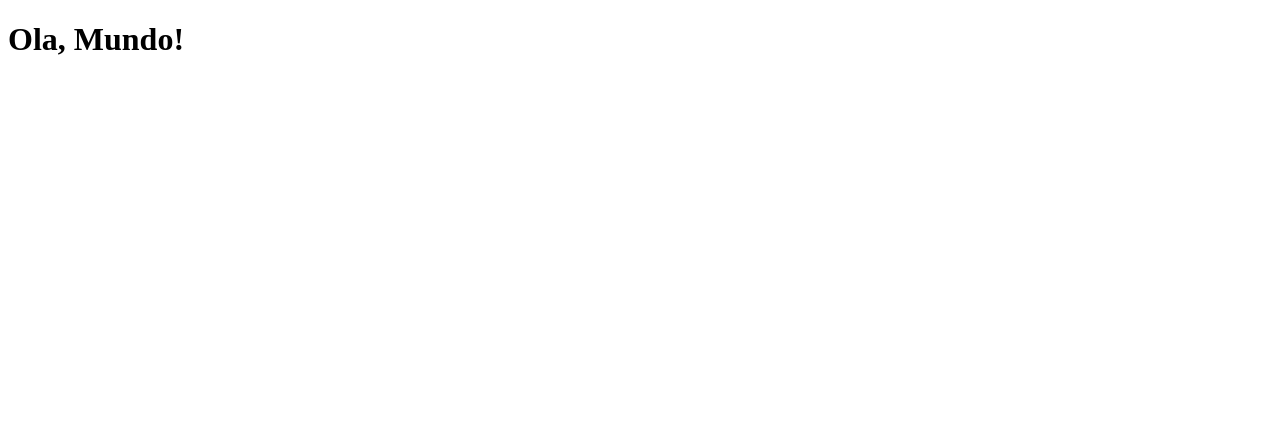
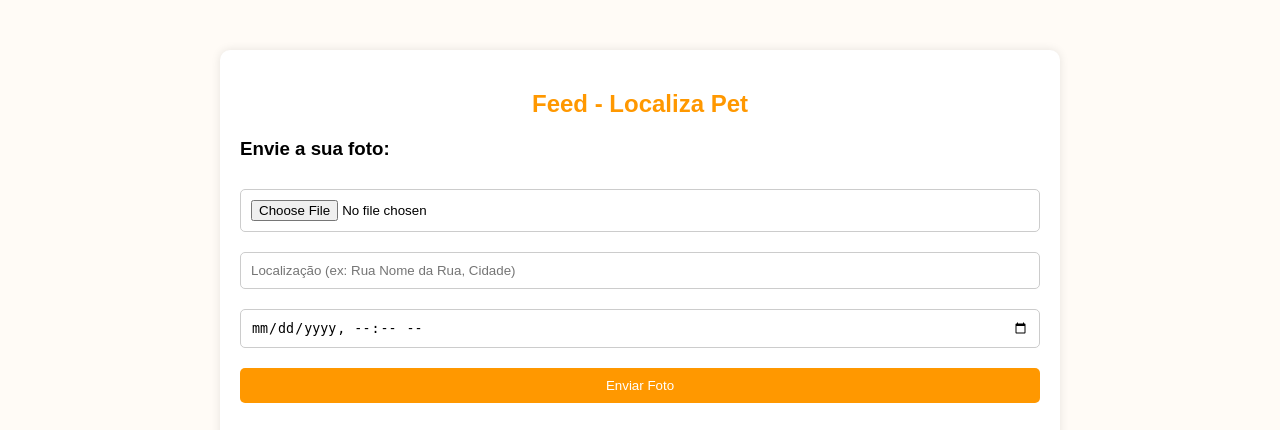
Before and after one commit to Projeto-Integrador-Univesp-LocalizaPet/Projeto_Localiza_Pet, a Django app: page / in a window 1280 px wide. Before the commit the part shown is almost empty. Shown: the top 430 px of the page. Before the commit the page ends 55 px from the top, so only its background shows below. Run offline with Django 5.2, Linux system fonts and the light colour scheme.

Commit message:
Update home.html

```diff
--- a/app_localiza_pet/templates/usuarios/home.html
+++ b/app_localiza_pet/templates/usuarios/home.html
@@ -1,12 +1,98 @@
 <!DOCTYPE html>
-<html lang="en">
+<html lang="pt-br">
 <head>
-    <meta charset="UTF-8">
-    <meta name="viewport" content="width=device-width, initial-scale=1.0">
-    <title>Document</title>
+  <meta charset="UTF-8">
+  <meta name="viewport" content="width=device-width, initial-scale=1.0">
+  <title>Feed - Localiza Pet</title>
+  <style>
+    body {
+      margin: 0;
+      padding: 0;
+      font-family: Arial, sans-serif;
+      background-color: #fffbf6; /* Um tom de amarelo claro */
+    }
+    .container {
+      width: 100%;
+      max-width: 800px;
+      margin: 50px auto;
+      background-color: #fff; /* Fundo branco */
+      padding: 20px;
+      border-radius: 10px;
+      box-shadow: 0 0 10px rgba(0, 0, 0, 0.1);
+    }
+    h2 {
+      text-align: center;
+      color: #ff9800; /* Laranja */
+    }
+    .gallery {
+      margin-top: 20px;
+    }
+    .gallery img {
+      display: block;
+      margin: 10px auto;
+      width: 80%;
+      max-width: 400px;
+      height: auto;
+      border-radius: 5px;
+    }
+    .photo-info {
+      text-align: center;
+      margin-bottom: 20px;
+    }
+    input[type="file"],
+    input[type="text"],
+    input[type="datetime-local"] {
+      width: calc(100% - 22px);
+      padding: 10px;
+      margin: 10px 0;
+      border: 1px solid #ccc;
+      border-radius: 5px;
+    }
+    input[type="submit"] {
+      width: 100%;
+      padding: 10px;
+      margin: 10px 0;
+      border: none;
+      border-radius: 5px;
+      background-color: #ff9800; /* Laranja */
+      color: #fff;
+      cursor: pointer;
+    }
+    input[type="submit"]:hover {
+      background-color: #f57c00; /* Laranja mais escuro */
+    }
+  </style>
 </head>
 <body>
-    <h1>Ola, Mundo!</h1>
-
+  <div class="container">
+    <h2>Feed - Localiza Pet</h2>
+    <div class="upload-form">
+      <h3>Envie a sua foto:</h3>
+      <form action="#" method="post" enctype="multipart/form-data">
+        <input type="file" name="photo" accept="image/*" required>
+        <input type="text" name="location" placeholder="Localização (ex: Rua Nome da Rua, Cidade)" required>
+        <input type="datetime-local" name="date-time" required>
+        <input type="submit" value="Enviar Foto">
+      </form>
+    </div>
+    <div class="gallery">
+      <div class="photo-info">
+        <img src="exemplo1.jpg" alt="Exemplo 1">
+        <p>Localização: Rua Nome da Rua, Cidade</p>
+        <p>Data/Hora: 2024-03-25 12:00</p>
+      </div>
+      <div class="photo-info">
+        <img src="exemplo2.jpg" alt="Exemplo 2">
+        <p>Localização: Rua Outra Rua, Cidade</p>
+        <p>Data/Hora: 2024-03-25 13:30</p>
+      </div>
+      <div class="photo-info">
+        <img src="exemplo3.jpg" alt="Exemplo 3">
+        <p>Localização: Rua Mais Uma Rua, Cidade</p>
+        <p>Data/Hora: 2024-03-25 14:45</p>
+      </div>
+      <!-- Você pode adicionar mais fotos e informações aqui -->
+    </div>
+  </div>
 </body>
 </html>
```
